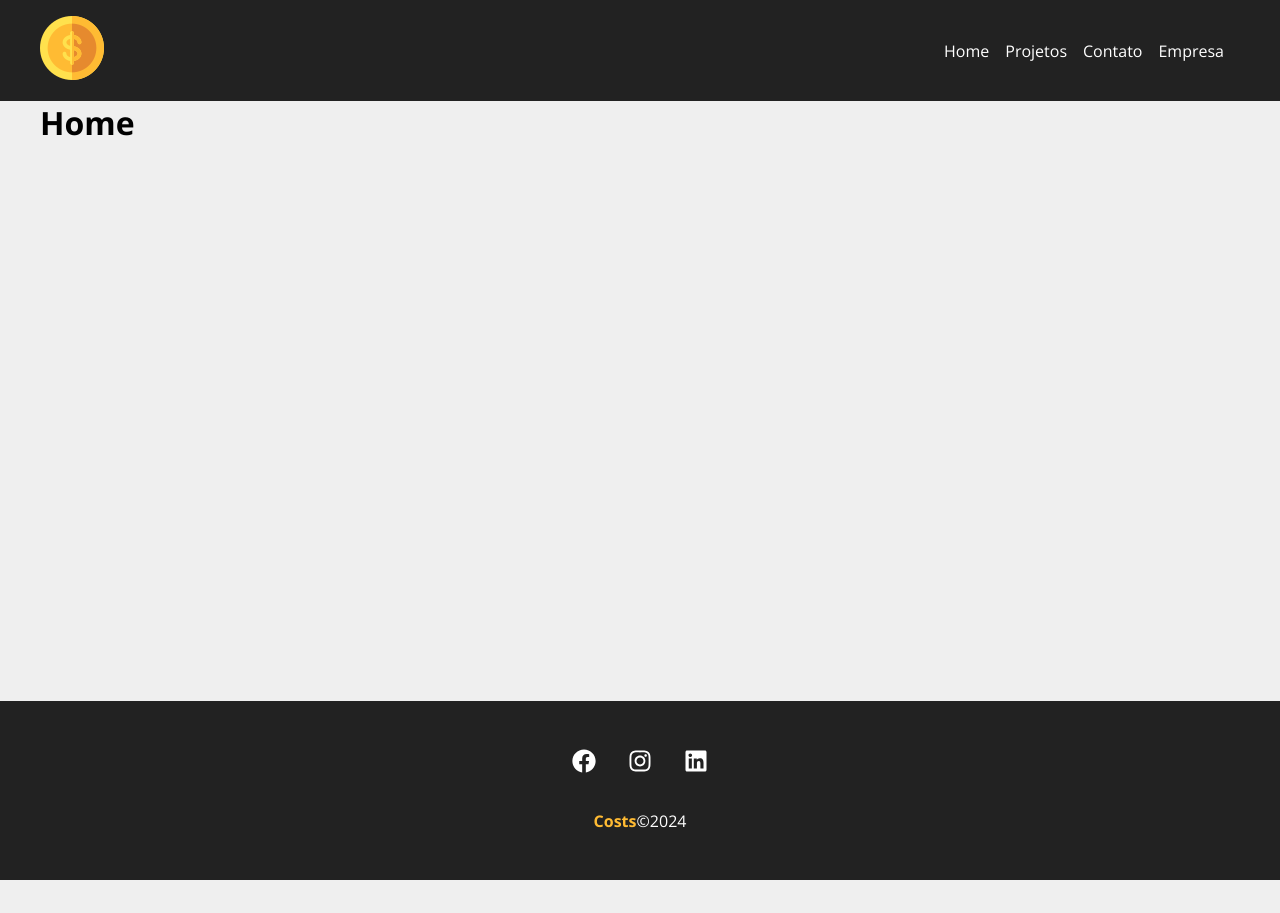
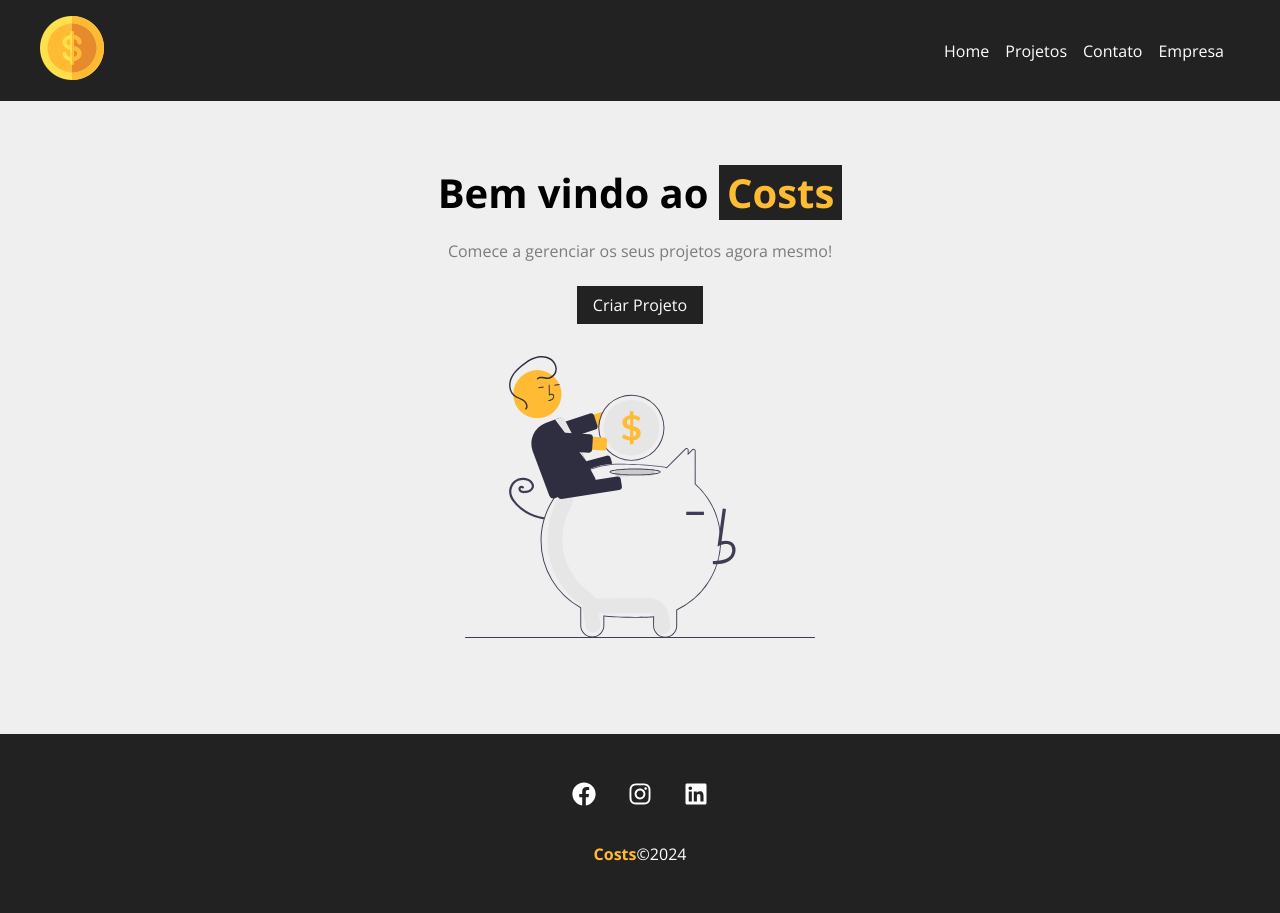
Before and after one commit to limberjhonathan/projeto-react, a React (Create React App) app: page / in a window 1280 px wide. Before the commit the page ends 880 px from the top, so only its background shows below. Built offline with nearby package versions, Linux system fonts and the light colour scheme.

Commit message:
linkButton

```diff
--- /dev/null
+++ b/src/components/layout/LinkButton.js
@@ -0,0 +1,10 @@
+import { Link } from "react-router-dom"
+import styles from './LinkButton.module.css'
+
+export default function LinkButton({to, text}){
+    return (
+        <Link className={styles.btn} to={to}>
+            {text}
+        </Link>
+    )
+}
--- /dev/null
+++ b/src/components/layout/LinkButton.module.css
@@ -0,0 +1,11 @@
+.btn {
+    background-color: #222;
+    color: #fff;
+    padding: .5em 1em;
+    text-decoration: none;
+    transition: .5s;
+}
+
+.btn:hover{
+    color: #ffbb33;
+}
--- a/src/components/pages/Home.js
+++ b/src/components/pages/Home.js
@@ -1,3 +1,16 @@
+import styles from "./Home.module.css"
+import savings from "../../img/savings.svg"
+import LinkButton from "../layout/LinkButton"
+
 export default function Home() {
-    return <h1>Home</h1>
+    return (
+        <section className={styles.home_container}>
+            <h1>
+                Bem vindo ao <span>Costs</span>
+            </h1>
+            <p>Comece a gerenciar os seus projetos agora mesmo!</p>
+            <LinkButton to={'/newproject'} text="Criar Projeto"/>
+            <img src={savings} alt="Costs"></img>
+        </section>
+    )
 }
--- /dev/null
+++ b/src/components/pages/Home.module.css
@@ -0,0 +1,29 @@
+.home_container {
+    width: 100%;
+    display: flex;
+    flex-direction: column;
+    align-items: center;
+    justify-content: center;
+    padding: 4em;
+}
+
+.home_container h1 {
+    font-size: 2.5em;
+    margin-bottom: .5em;
+}
+
+.home_container h1 span {
+    color: #ffbb33;
+    padding: 0 .2em;
+    background-color: #222;
+}
+
+.home_container p {
+    margin-bottom: 1.5em;
+    color: #7b7b7b;
+}
+
+.home_container img{
+    width: 350px;
+    margin: 2em 0;
+}
```
